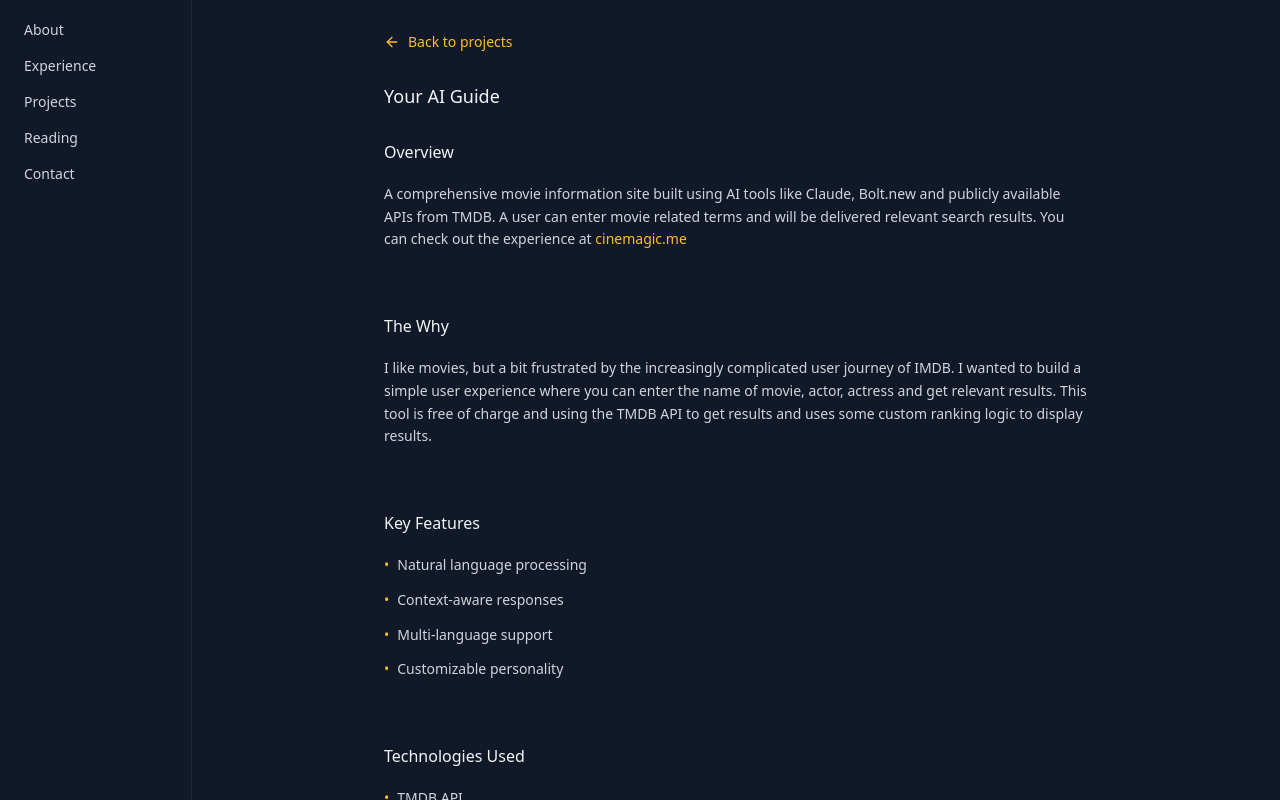
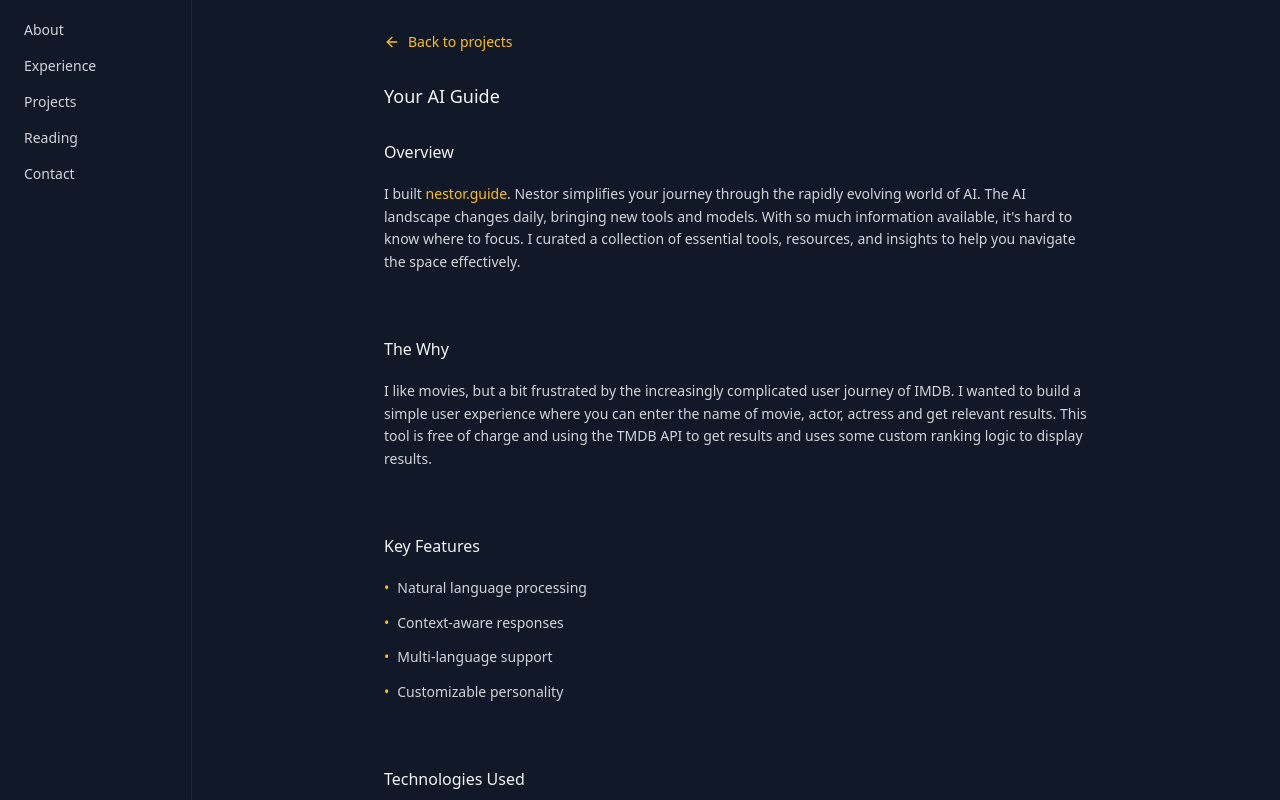
Before and after one commit to friscodanconia/Boltnew-soumyosinhawebsite-16thJan2024, a React (Vite) app: page /projects/ai-chatbot in a window 1280 px wide. Built offline with nearby package versions, Linux system fonts and the light colour scheme.

Commit message:
Update ProjectDetail to show nestor.guide overview for Your AI Guide project

```diff
--- a/src/data/projectsData.ts
+++ b/src/data/projectsData.ts
@@ -87,12 +87,12 @@ export const projectsData = {
           <div class="space-y-8">
             <img
               src="https://images.unsplash.com/photo-1677442136019-21780ecad995?auto=format&fit=crop&q=80"
-              alt="Your AI Guide"
+              alt="AI Chatbot"
               class="w-full h-64 object-cover rounded-lg"
             />
 
             <p>
-              I built <a href="https://www.nestor.guide/" target="_blank" rel="noopener noreferrer">nestor.guide</a>. Nestor simplifies your journey through the rapidly evolving world of AI. The AI landscape changes daily, bringing new tools and models. With so much information available, it's hard to know where to focus. I curated a collection of essential tools, resources, and insights to help you navigate the space effectively.
+              An advanced AI chatbot that leverages OpenAI's API to provide natural, context-aware conversations with users.
             </p>
 
             <div class="aspect-w-16 aspect-h-9 mb-8">
--- a/src/pages/ProjectDetail.tsx
+++ b/src/pages/ProjectDetail.tsx
@@ -55,14 +55,24 @@ export function ProjectDetail() {
             <section>
               <h2 className="text-base font-medium leading-snug text-gray-900 dark:text-gray-100 mb-4 md:mb-5">Overview</h2>
               <p className="text-sm leading-relaxed text-gray-600 dark:text-gray-300">
-                A comprehensive movie information site built using AI tools like Claude, Bolt.new and publicly available APIs from TMDB. A user can enter movie related terms and will be delivered relevant search results. You can check out the experience at <a href="https://www.cinemagic.me" target="_blank" rel="noopener noreferrer" className="text-amber-600 dark:text-amber-400 hover:underline">cinemagic.me</a>
+                {project.slug === 'ai-chatbot' ? (
+                  <>
+                    I built <a href="https://www.nestor.guide/" target="_blank" rel="noopener noreferrer" className="text-amber-600 dark:text-amber-400 hover:underline">nestor.guide</a>. Nestor simplifies your journey through the rapidly evolving world of AI. The AI landscape changes daily, bringing new tools and models. With so much information available, it's hard to know where to focus. I curated a collection of essential tools, resources, and insights to help you navigate the space effectively.
+                  </>
+                ) : project.slug === 'movie-info-site' ? (
+                  <>
+                    A comprehensive movie information site built using AI tools like Claude, Bolt.new and publicly available APIs from TMDB. A user can enter movie related terms and will be delivered relevant search results. You can check out the experience at <a href="https://www.cinemagic.me" target="_blank" rel="noopener noreferrer" className="text-amber-600 dark:text-amber-400 hover:underline">cinemagic.me</a>
+                  </>
+                ) : (
+                  project.description
+                )}
               </p>
             </section>
 
             <section>
               <h2 className="text-base font-medium leading-snug text-gray-900 dark:text-gray-100 mb-4 md:mb-5">The Why</h2>
               <p className="text-sm leading-relaxed text-gray-600 dark:text-gray-300">
-                I like movies, but a bit frustrated by the increasingly complicated user journey of IMDB. I wanted to build a simple user experience where you can enter the name of movie, actor, actress and get relevant results. This tool is free of charge and using the TMDB API to get results and uses some custom ranking logic to display results.
+                {project.why || "I like movies, but a bit frustrated by the increasingly complicated user journey of IMDB. I wanted to build a simple user experience where you can enter the name of movie, actor, actress and get relevant results. This tool is free of charge and using the TMDB API to get results and uses some custom ranking logic to display results."}
               </p>
             </section>
 
```
